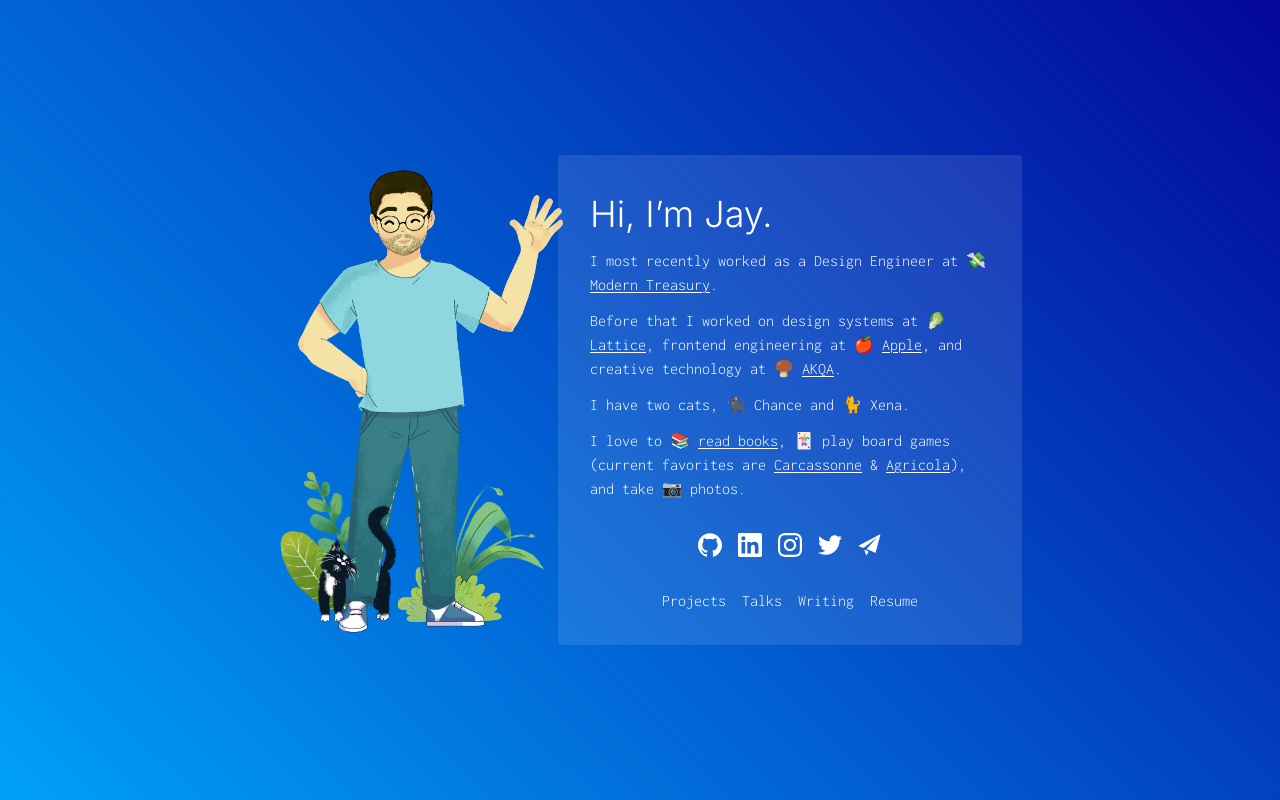
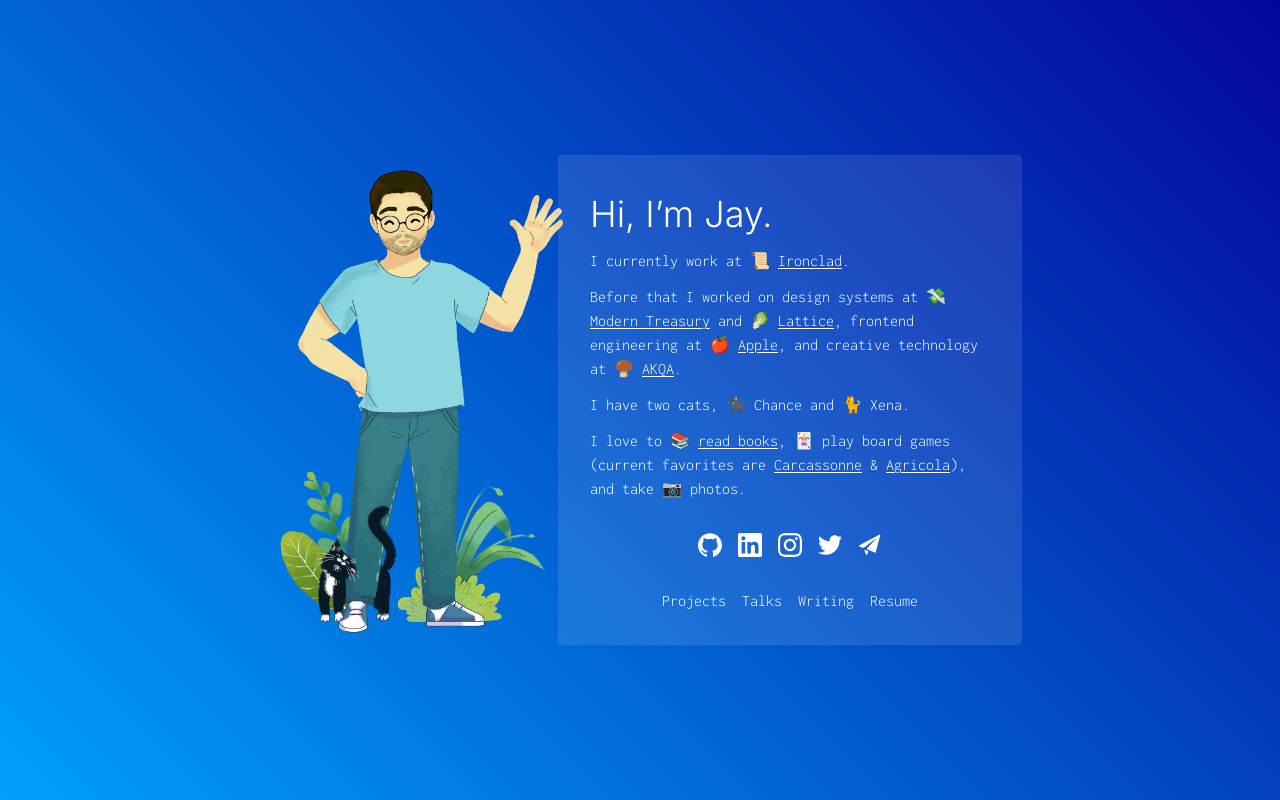
Before and after one commit to jmahabal/jmahabal.github.io, a React (Vite) app: page /#/projects in a window 1280 px wide. Built offline with nearby package versions, Linux system fonts and the light colour scheme.

Commit message:
home page updates and azores

```diff
--- a/src/components/Home.tsx
+++ b/src/components/Home.tsx
@@ -20,7 +20,7 @@
         <img
           alt="Hello!"
           src="/jay-illus.png"
-          className="h-[600px] w-auto object-contain"
+          className="h-[600px] w-auto min-w-[300px] object-contain"
         />
       </div>
       <div
@@ -30,18 +30,25 @@
         <H1 className="mb-2">Hi, I’m Jay.</H1>
         <div className="flex flex-col gap-3 text-[16px]">
           <div>
-            I most recently worked as a Design Engineer at 💸{' '}
+            I currently work at 📜{' '}
+            <TextLink
+              href="https://ironcladapp.com"
+              target="_blank"
+              rel="noopener noreferrer"
+            >
+             Ironclad
+            </TextLink>
+            .
+          </div>
+          <div>
+            Before that I worked on design systems at 💸{' '}
             <TextLink
               href="https://www.moderntreasury.com/"
               target="_blank"
               rel="noopener noreferrer"
             >
               Modern Treasury
-            </TextLink>
-            .
-          </div>
-          <div>
-            Before that I worked on design systems at 🥬{' '}
+            </TextLink> and 🥬{' '}
             <TextLink
               href="http://www.lattice.com/"
               target="_blank"
```
Also changed, not shown: src/essays/azores.md (+73 -39 lines), src/generated/posts.ts (+1 -1 lines).
